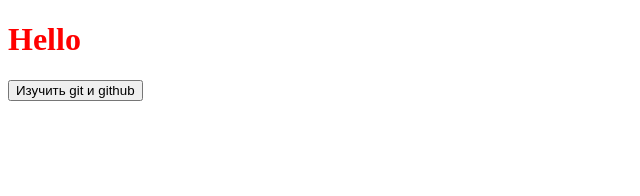
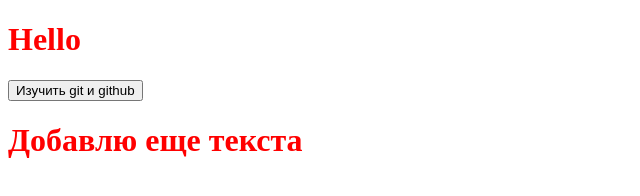
Before and after one commit to Alexei-Ruzheynikov/javascript_course, a plain HTML site: page lesson01/index.html in a window 1280 px wide. Shown: the whole page, without its empty margins (0-640 px from the left). Drawn offline with Linux system fonts and the light colour scheme.

Commit message:
добавил еще немного текста

```diff
--- a/lesson01/index.html
+++ b/lesson01/index.html
@@ -10,6 +10,7 @@
   <body>
     <h1>Hello</h1>
     <button>Изучить git и github</button>
+    <h1>Добавлю еще текста</h1>
     <script src="script.js" defer></script>
   </body>
 </html>
```
